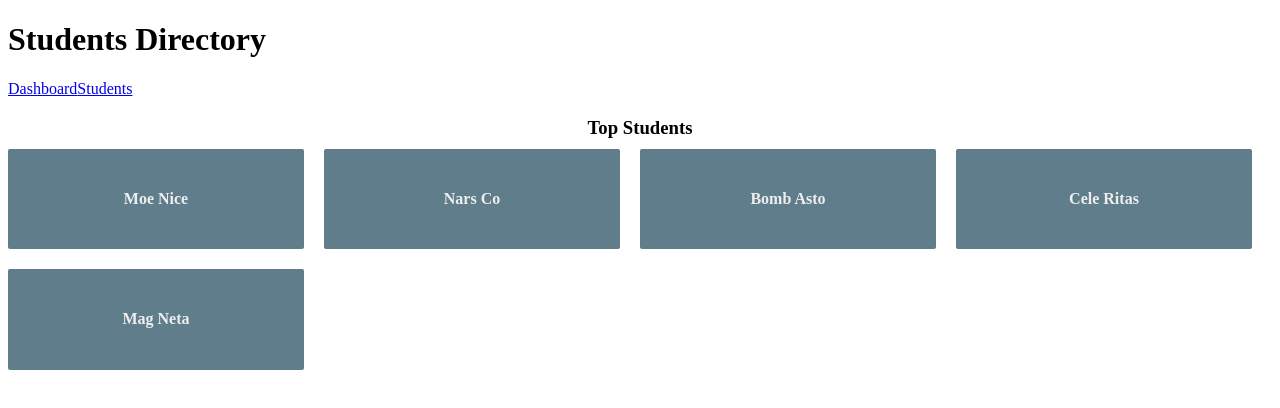
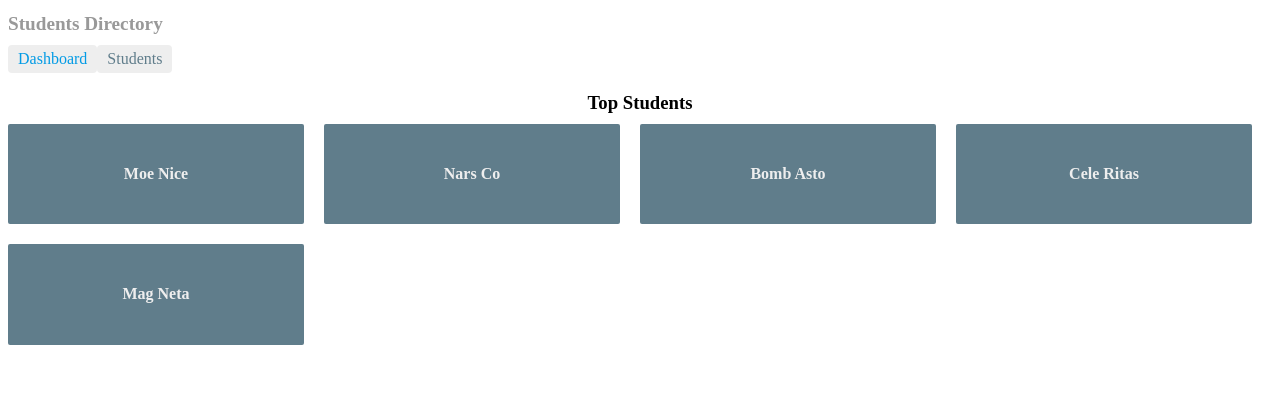
Before and after one commit to sychi77/Angular2App, an Angular app: page /dashboard in a window 1280 px wide. Shown: the top 408 px of the page. Built offline with nearby package versions, Linux system fonts and the light colour scheme.

Commit message:
Style nav links

```diff
--- /dev/null
+++ b/src/app/app.component.css
@@ -0,0 +1,28 @@
+h1 {
+    font-size: 1.2em;
+    color: #999;
+    margin-bottom: 0;
+  }
+  h2 {
+    font-size: 2em;
+    margin-top: 0;
+    padding-top: 0;
+  }
+  nav a {
+    padding: 5px 10px;
+    text-decoration: none;
+    margin-top: 10px;
+    display: inline-block;
+    background-color: #eee;
+    border-radius: 4px;
+  }
+  nav a:visited, a:link {
+    color: #607D8B;
+  }
+  nav a:hover {
+    color: #039be5;
+    background-color: #CFD8DC;
+  }
+  nav a.active {
+    color: #039be5;
+  }
--- a/src/app/app.component.ts
+++ b/src/app/app.component.ts
@@ -5,12 +5,14 @@
   template: `
     <h1>{{title}}</h1>
     <nav>
-        <a routerLink="/dashboard">Dashboard</a>
-        <a routerLink="/students">Students</a>
+        <a routerLink="/dashboard" routerLinkActive="active">Dashboard</a>
+        <a routerLink="/students" routerLinkActive="active">Students</a>
     </nav>
     <router-outlet></router-outlet>
-  `
+  `,
+  styleUrls: ['./app.component.css']
 })
 export class AppComponent {
   title = 'Students Directory';
+
 }
```
